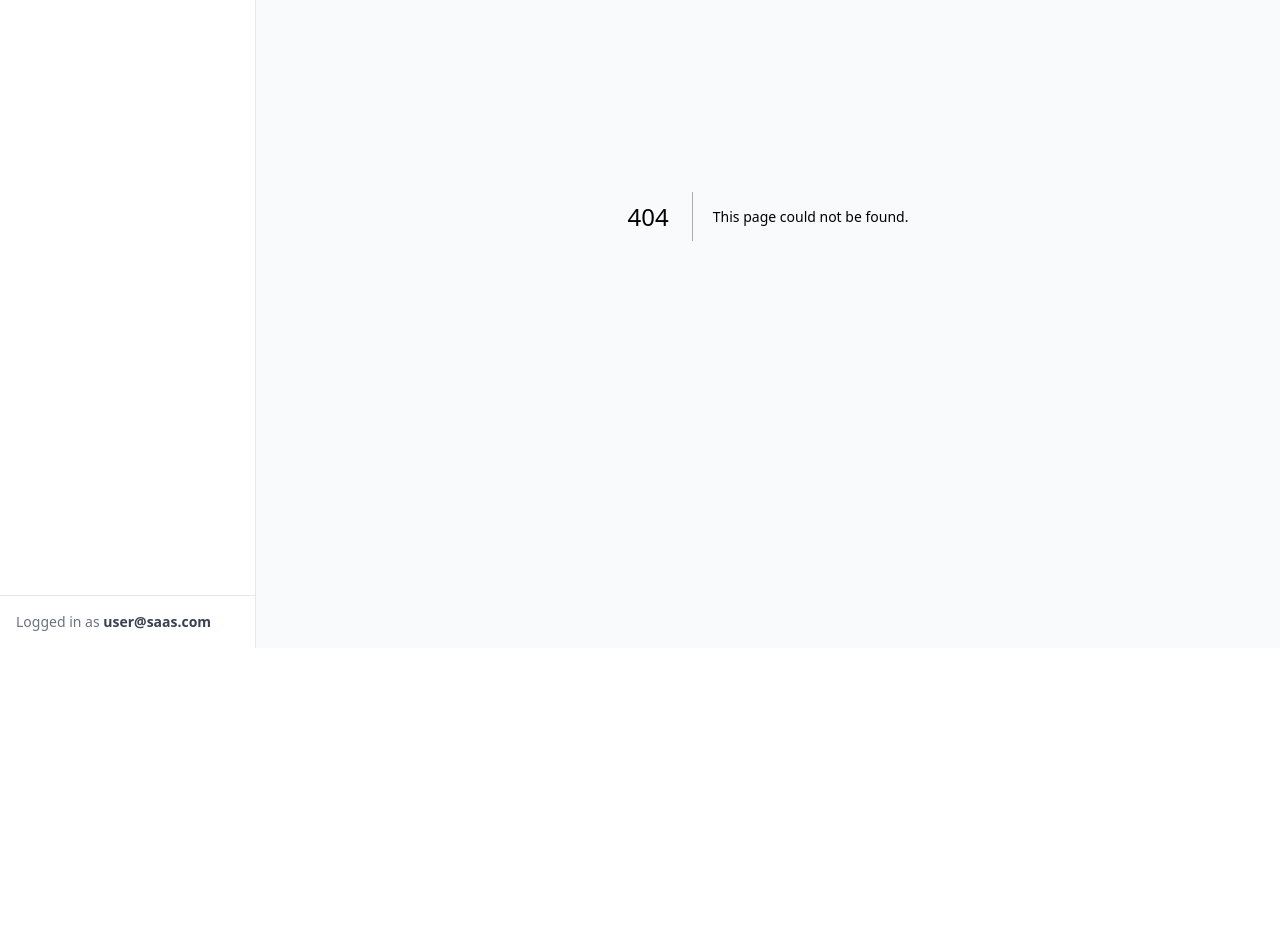
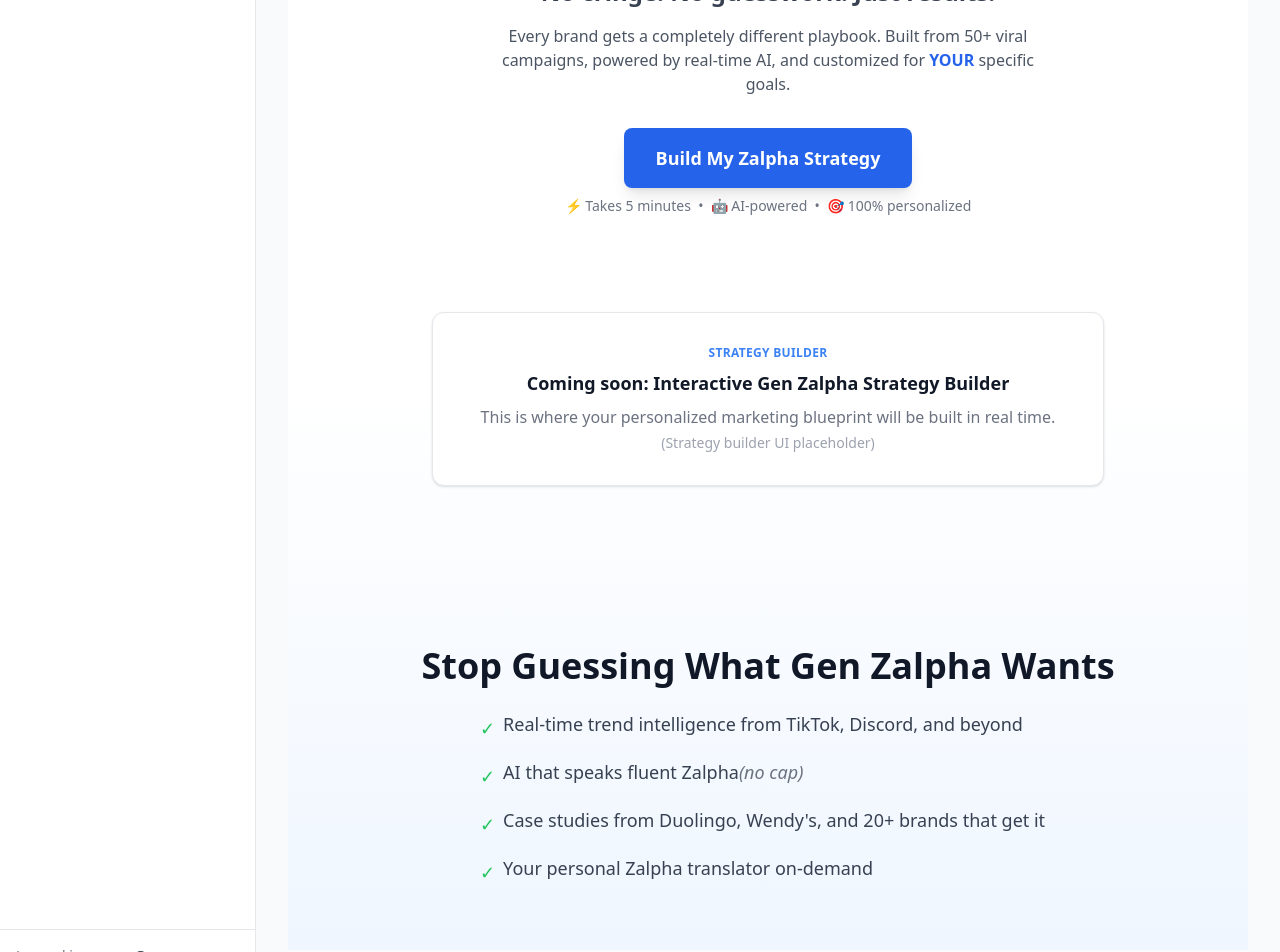
Before and after one commit to joshuarweaver/genzalpha, a Next.js app: page /gen-zalpha-marketing-strategy in a window 1280 px wide. Before the commit this address had no page. Shown: the part 280-1232 px from the top of the page. Before the commit the page ends 928 px from the top, so only its background shows below. Built offline with nearby package versions, Linux system fonts and the light colour scheme.

Commit message:
feat: add Gen Zalpha marketing strategy page with interactive elements and AI-powered insights
Co-authored-by: Genie <genie@cosine.sh>

```diff
--- /dev/null
+++ b/app/gen-zalpha-marketing-strategy/page.tsx
@@ -0,0 +1,94 @@
+"use client";
+
+import { useRef, useEffect, useState } from "react";
+
+export default function GenZalphaStrategyPage() {
+  const secondaryRef = useRef<HTMLDivElement | null>(null);
+  const [showSecondary, setShowSecondary] = useState(false);
+
+  useEffect(() => {
+    const handleScroll = () => {
+      if (!secondaryRef.current) return;
+      const rect = secondaryRef.current.getBoundingClientRect();
+      if (rect.top < window.innerHeight * 0.8) {
+        setShowSecondary(true);
+      }
+    };
+    window.addEventListener("scroll", handleScroll, { passive: true });
+    // Reveal immediately if already in view
+    handleScroll();
+    return () => window.removeEventListener("scroll", handleScroll);
+  }, []);
+
+  return (
+    <div className="flex flex-col min-h-screen bg-gradient-to-t from-blue-50 via-white to-white">
+      {/* Primary Hero */}
+      <section className="w-full max-w-3xl mx-auto flex flex-col items-center text-center py-16 px-4">
+        <h1 className="text-4xl md:text-5xl font-extrabold text-gray-900 mb-4">
+          Your Brand + <span className="text-blue-600">Gen Zalpha</span> = ?
+        </h1>
+        <h2 className="text-xl md:text-2xl font-semibold text-gray-700 mb-4">
+          AI-powered strategies that actually work.<br className="hidden md:block" />
+          No cringe. No guesswork. Just results.
+        </h2>
+        <p className="text-gray-600 mb-8 max-w-xl">
+          Every brand gets a completely different playbook. Built from 50+ viral campaigns, powered by real-time AI, and customized for <span className="font-bold text-blue-600">YOUR</span> specific goals.
+        </p>
+        <a
+          href="#zalpha-strategy-builder"
+          className="inline-block bg-blue-600 hover:bg-blue-700 text-white font-bold px-8 py-4 rounded-lg text-lg shadow-lg transition"
+        >
+          Build My Zalpha Strategy
+        </a>
+        <div className="mt-2 text-sm text-gray-500">
+          ⚡ Takes 5 minutes &nbsp;•&nbsp; 🤖 AI-powered &nbsp;•&nbsp; 🎯 100% personalized
+        </div>
+      </section>
+
+      {/* Placeholder for the actual strategy builder */}
+      <section
+        id="zalpha-strategy-builder"
+        className="w-full max-w-2xl mx-auto mt-8 mb-24"
+      >
+        <div className="bg-white border rounded-xl shadow p-8 flex flex-col items-center">
+          <span className="uppercase font-bold text-blue-500 text-xs tracking-wide mb-2">Strategy Builder</span>
+          <h3 className="text-lg font-semibold mb-2">Coming soon: Interactive Gen Zalpha Strategy Builder</h3>
+          <p className="text-gray-500 mb-1 text-center">
+            This is where your personalized marketing blueprint will be built in real time.
+          </p>
+          <p className="text-gray-400 text-sm">(Strategy builder UI placeholder)</p>
+        </div>
+      </section>
+
+      {/* Secondary Hero */}
+      <section
+        ref={secondaryRef}
+        className={`w-full max-w-3xl mx-auto pt-16 pb-16 px-4 transition-opacity duration-700 ${
+          showSecondary ? "opacity-100 translate-y-0" : "opacity-0 translate-y-8"
+        }`}
+      >
+        <h2 className="text-3xl md:text-4xl font-extrabold text-gray-900 mb-6 text-center">
+          Stop Guessing What Gen Zalpha Wants
+        </h2>
+        <ul className="space-y-4 text-left max-w-xl mx-auto text-lg text-gray-700">
+          <li className="flex items-start">
+            <span className="text-green-500 mr-2 mt-1">✓</span>
+            Real-time trend intelligence from TikTok, Discord, and beyond
+          </li>
+          <li className="flex items-start">
+            <span className="text-green-500 mr-2 mt-1">✓</span>
+            AI that speaks fluent Zalpha <span className="italic text-gray-500">(no cap)</span>
+          </li>
+          <li className="flex items-start">
+            <span className="text-green-500 mr-2 mt-1">✓</span>
+            Case studies from Duolingo, Wendy's, and 20+ brands that get it
+          </li>
+          <li className="flex items-start">
+            <span className="text-green-500 mr-2 mt-1">✓</span>
+            Your personal Zalpha translator on-demand
+          </li>
+        </ul>
+      </section>
+    </div>
+  );
+}
```
